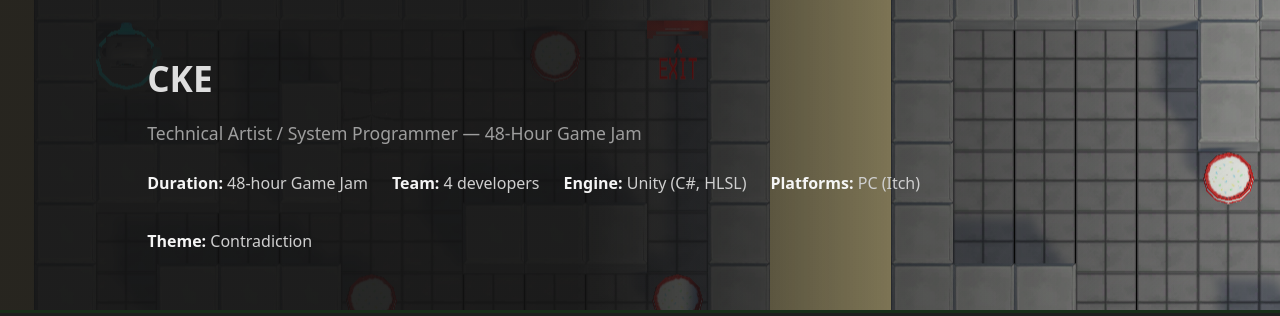
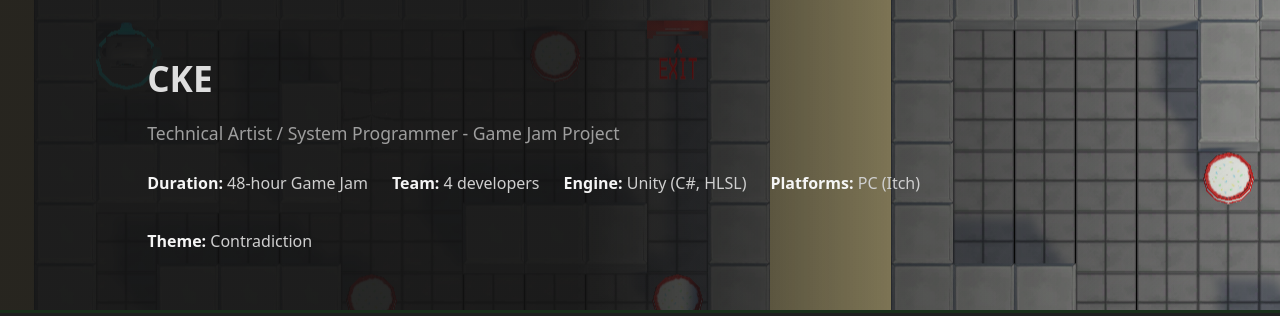
Before and after one commit to T5impact/T5impact.github.io, a Jekyll site: the page built from docs/cke.markdown, in a window 1280 px wide. Shown: the top 316 px of the page. Built offline with Jekyll 4.4.1, drawn with Linux system fonts in a browser that asks for light colours; some web fonts are replaced.

Commit message:
More changes

```diff
--- a/docs/_layouts/cke.html
+++ b/docs/_layouts/cke.html
@@ -21,7 +21,7 @@
   <header class="project-hero-c">
     <h1>CKE</h1>
     <p class="project-subtitle">
-      Technical Artist / System Programmer — 48-Hour Game Jam
+      Technical Artist / System Programmer - Game Jam Project
     </p>
 
     <ul class="project-meta">
--- a/docs/_layouts/hardy.html
+++ b/docs/_layouts/hardy.html
@@ -21,7 +21,7 @@
   <header class="project-hero-h">
     <h1>H.A.R.D.Y</h1>
     <p class="project-subtitle">
-      Gameplay Programmer — Game Jam Project
+      Gameplay Programmer - Game Jam Project
     </p>
 
     <ul class="project-meta">
--- a/docs/_layouts/main.html
+++ b/docs/_layouts/main.html
@@ -54,7 +54,7 @@
 
 <!-- ================= Featured Games ================= -->
 <section class="section">
-  <h2 class="section-title">Featured Games</h2>
+  <h2 class="section-title">Long-term Games</h2>
 
   <div class="card-grid">
 
--- a/docs/_layouts/webdiver.html
+++ b/docs/_layouts/webdiver.html
@@ -21,7 +21,7 @@
   <header class="project-hero-wd">
     <h1>W3B D1V3R</h1>
     <p class="project-subtitle">
-      Gameplay Programmer — Game Jam Project
+      Gameplay Programmer - Game Jam Project
     </p>
 
     <ul class="project-meta">
```
